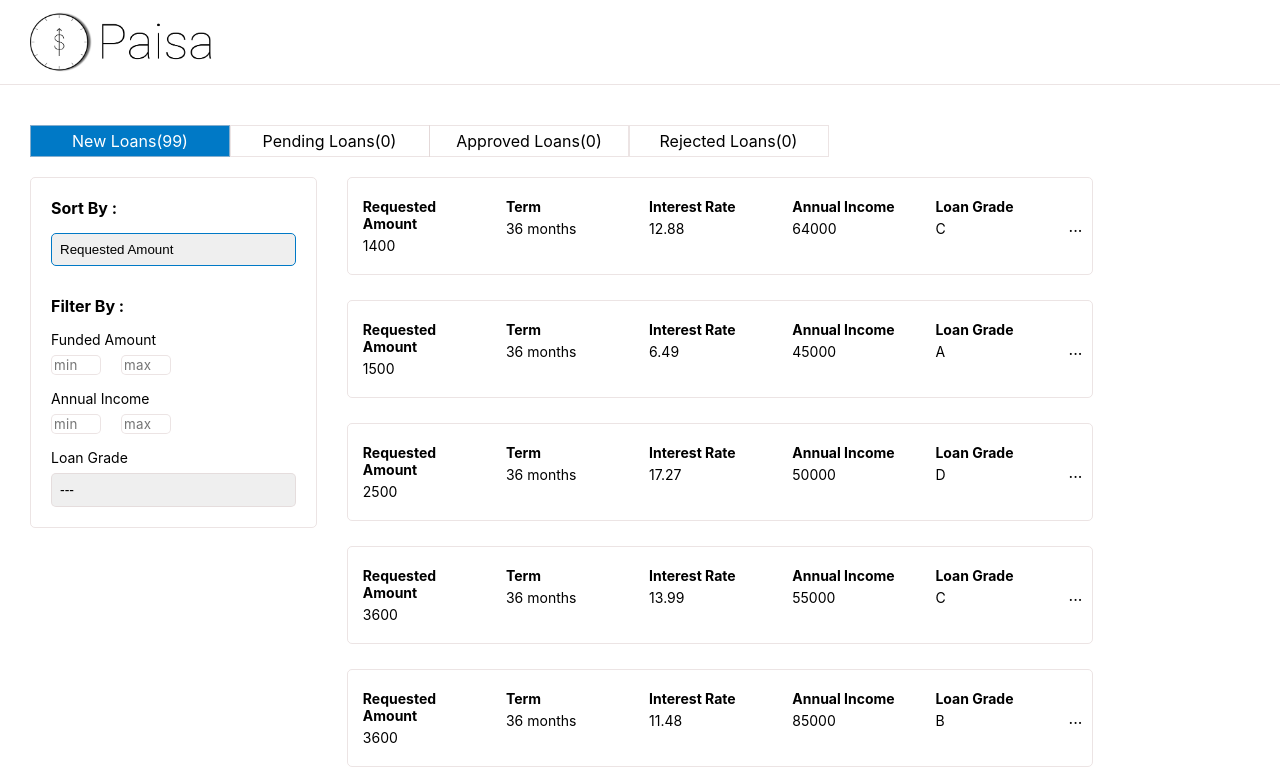
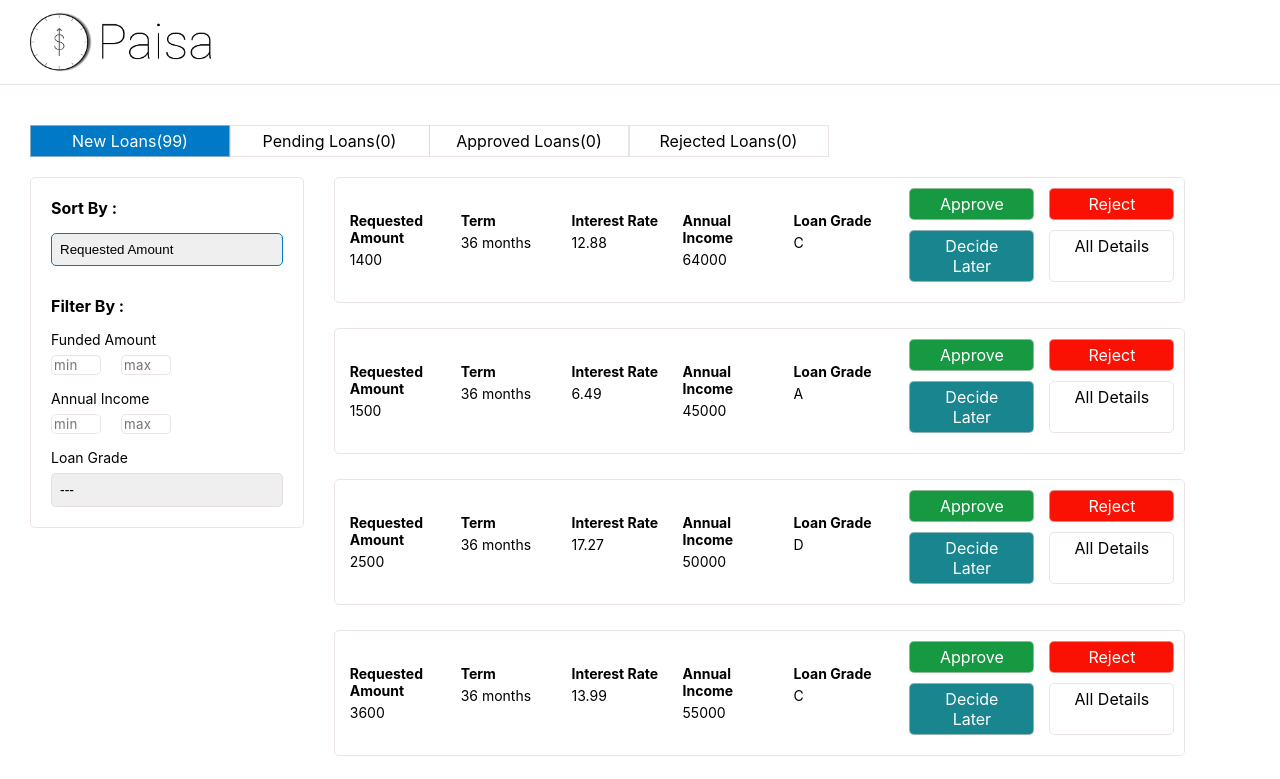
Before and after one commit to PrakashKoneru/partnerFacing, a React (Create React App) app: page /primary in a window 1280 px wide. Shown: the top 779 px of the page. Built offline with nearby package versions, Linux system fonts and the light colour scheme.

Commit message:
Basic state

```diff
--- a/src/components/MappedCards.js
+++ b/src/components/MappedCards.js
@@ -21,6 +21,7 @@ const Expand = styled.div`
 `;
 
 const Buttons = styled.div`
+	margin-left: 15px;
 	margin-bottom: 10px;
 	width: 125px;
 	border-radius: 5px;
@@ -30,21 +31,43 @@ const Buttons = styled.div`
 	border: 1px solid rgba(224,210,210, 0.6);
 `;
 
-const MappedCards = ({ member, index, fieldLineUp, noActions, ...rest }) => {
+const MappedCards = ({ member, index, fieldLineUp, noActions, setAcceptedData, ...rest }) => {
 	const [colShown, setColShown] = useState(5);
+	const [loadingState, setLoadingState] = useState(null);
 	const updateData = (approval_status) => {
+		setLoadingState(approval_status)
 		const acceptedData = JSON.parse(localStorage.getItem('acceptedData'));
 		const updatedApplication = { ...member, approval_status }
 		const newApplicationData = acceptedData.map((each) => {
-			console.log(each.id, member);
 			if(each.id === member.id) {
-				console.log('right block if called')
 				each = updatedApplication;
 			}
 			return each;
 		});
 		localStorage.setItem('acceptedData', JSON.stringify(newApplicationData));
+		setTimeout(() => setAcceptedData(newApplicationData), 750);
 	};
+	console.log(member.approval_status);
+	const colorHelper = {
+		approved: '#179942',
+		rejected: '#FA1103',
+		pending: '#19858F',
+	}
+	if(loadingState) return (<div
+		style={{
+			display: 'flex',
+			justifyContent: 'center',
+			width: '100%',
+			color: colorHelper[loadingState],
+			fontSize: '25px',
+			height: '75px',
+			alignItems: 'center'
+		}}
+	>
+		{
+			`Added to ${loadingState.charAt(0).toUpperCase() + loadingState.slice(1)} Loans`
+		}
+	</div>)
 	return (
 		<>
 			<Grid>
@@ -62,39 +85,40 @@ const MappedCards = ({ member, index, fieldLineUp, noActions, ...rest }) => {
 				})}
 			</Grid>
 			<Expand>
-				{colShown >= 15 ? (
 				<div>
-						{
-							noActions ? null : (
-								<div>
+					<div style={{
+						display: 'flex'
+					}}>
 						<Buttons
-										style={{background: '#76d600', color: 'white'}}
+							style={{background: '#179942', color: 'white'}}
 							onClick={() => updateData('approved')}
+							disabled={loadingState}
 						>
 							Approve
 						</Buttons>
 						<Buttons
-										style={{background: '#E12a5a', color: 'white'}}
+							style={{background: '#FA1103', color: 'white'}}
 							onClick={() => updateData('rejected')}
+							disabled={loadingState}
 						>
 							Reject
 						</Buttons>
+					</div>
+					<div style={{
+						display: 'flex'
+					}}>
 						<Buttons
 							onClick={() => updateData('pending')}
+							disabled={loadingState}
+							style={{background: '#19858F', color: 'white'}}
 						>
 							Decide Later
 						</Buttons>
-									<Buttons
-									>
+						<Buttons disabled={loadingState}>
 							<Link to={`/loans/${index}`}>All Details</Link>
 						</Buttons>
 					</div>
-							)
-						}
 				</div>
-				) : (
-					<div onClick={() => setColShown(colShown + 10)}>...</div>
-				)}
 			</Expand>
 		</>
 	);
--- a/src/pages/home.js
+++ b/src/pages/home.js
@@ -39,13 +39,15 @@ const StickyContainer = styled.div`
 `
 
 const DisplayItems = styled.div`
-	width: 80%;
+	width: 85%;
+	max-height: calc(100vh - 175px);
+	overflow: scroll;
 `;
 
 const Card = styled.div`
 	padding: 10px 5px;
 	border-radius: 5px;
-	max-width: 80%;
+	max-width: 90%;
 	display: flex;
 	align-items: center;
 	border: 1px solid rgba(224,210,210, 0.6);
@@ -82,7 +84,8 @@ const Input = styled.input`
 `;
 
 export default function Home() {
-	const acceptedData = JSON.parse(localStorage.getItem('acceptedData'));
+	// const acceptedData = JSON.parse(localStorage.getItem('acceptedData'));
+	const [acceptedData, setAcceptedData] = useState(JSON.parse(localStorage.getItem('acceptedData')));
 	const [sortBy, setSortBy] = useState('funded_amnt');
 	const [filterBy, setFilterBy] = useState('new');
 	const activeTabStyle = { background: '#0079C6', color: 'white'};
@@ -163,14 +166,20 @@ export default function Home() {
 						</StickyContainer>
 					</Actions>
 					<DisplayItems>
-						{console.log(acceptedData, 'acceptedData')}
 						{acceptedData
-							.filter((each) => each.approval_status === filterBy)
+							.filter((each) => {
+								let filterCondition = each.approval_status === filterBy;
+								return filterCondition
+							})
 							.sort((a, b) => a[sortBy] - b[sortBy]).map((member, index) => {
-								console.log(member, 'menber')
 							return (
 								<Card key={Math.random()}>
-									<MappedCards member={member} index={index} fieldLineUp={fieldLineUp}/>
+									<MappedCards
+										member={member}
+										index={index}
+										fieldLineUp={fieldLineUp}
+										setAcceptedData={setAcceptedData}
+									/>
 								</Card>
 							)
 						})}
```
Also changed, not shown: 1 other file (tests, documents, lock files or other folders). Lines whose indentation alone changed are shown as unchanged.
